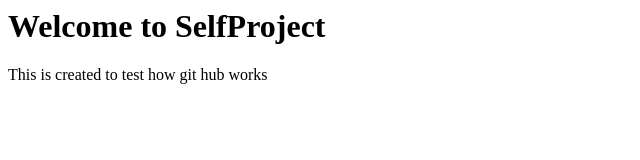
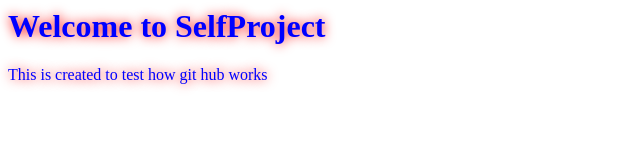
Before and after one commit to RavuriDhavan/SelfProject, a plain HTML site: page index.html in a window 1280 px wide. Shown: the whole page, without its empty margins (0-640 px from the left). Drawn offline with Linux system fonts and the light colour scheme.

Commit message:
Update index.html

```diff
--- a/index.html
+++ b/index.html
@@ -2,6 +2,13 @@
   <head>
     <title>SlefProject</title>
   </head>
+  <style type="text/css">
+      *{
+        color:blue;
+        text-shadow:0px 0px 12px red;
+        font-size:14vem;
+      }
+  </style>
   <body>
     <h1>Welcome to SelfProject</h1>
     <p>This is created to test how git hub works</p>
```
